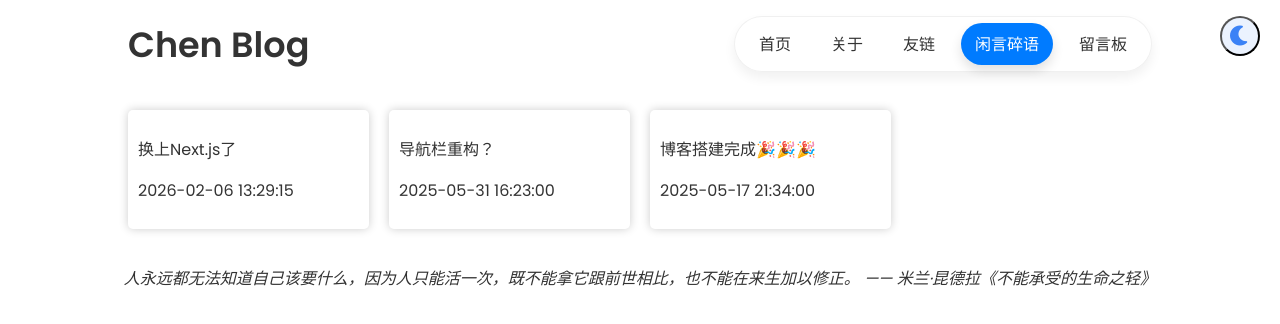
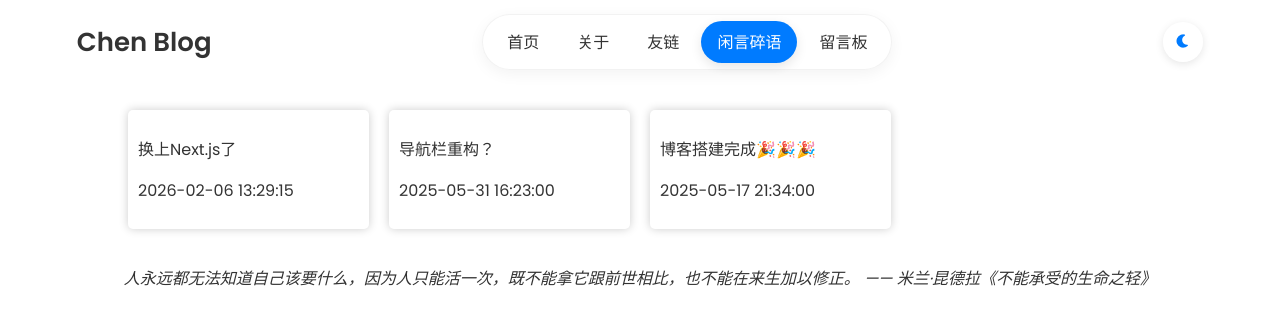
Before and after one commit to chen3283891376/chenblog, a Next.js app: page /message in a window 1280 px wide. Shown: the top 324 px of the page. Built offline with nearby package versions, Linux system fonts and the light colour scheme; no server answers.

Commit message:
feat: 加入markdown目录功能

```diff
--- a/app/components/Navbar.jsx
+++ b/app/components/Navbar.jsx
@@ -4,7 +4,7 @@ import React from 'react';
 import Link from 'next/link';
 import { usePathname, useRouter } from 'next/navigation';
 
-const Navbar = ({ isDarkMode, setIsDarkMode, haveIframe = false }) => {
+const Navbar = ({ isDarkMode, setIsDarkMode }) => {
     const pathname = usePathname() || '/';
     const router = useRouter();
 
@@ -32,29 +32,27 @@ const Navbar = ({ isDarkMode, setIsDarkMode, haveIframe = false }) => {
 
     return (
         <header className="blog-header">
-            <h1
-                className="blog-title"
-                style={{ cursor: 'pointer' }}
-                onClick={() => router.push('/')}
-            >
+            <h1 className="blog-title" onClick={() => router.push('/')}>
                 Chen Blog
             </h1>
-
-            <button className="theme-toggle-btn" onClick={toggleTheme} aria-label="切换主题">
-                {isDarkMode ? <i className="fa-solid fa-sun"></i> : <i className="fa-solid fa-moon"></i>}
-            </button>
 
             <nav className="blog-nav">
                 <div className="blog-nav-pill">
                     <ul className="blog-nav-links">
                         {links.map(link => (
-                            <li key={link.href} className="blog-nav-links-item">
-                                <Link href={link.href} className={isActive(link.href) ? 'active' : ''}>{link.label}</Link>
+                            <li key={link.href}>
+                                <Link href={link.href} className={isActive(link.href) ? 'active' : ''}>
+                                    {link.label}
+                                </Link>
                             </li>
                         ))}
                     </ul>
                 </div>
             </nav>
+
+            <button className="theme-toggle-btn" onClick={toggleTheme} aria-label="切换主题">
+                {isDarkMode ? <i className="fa-solid fa-sun"></i> : <i className="fa-solid fa-moon"></i>}
+            </button>
         </header>
     );
 };
--- a/app/globals.css
+++ b/app/globals.css
@@ -120,10 +120,6 @@ blockquote {
     border-radius: 5px;
     box-shadow: 0 4px 5px var(--shadow-color);
     transition: box-shadow var(--transition-time) ease;
-}
-
-blockquote:hover {
-    box-shadow: 0 6px 12px var(--shadow-color);
 }
 
 blockquote p {
@@ -267,7 +263,6 @@ tr {
 .pretty-button:hover {
     background-color: var(--pretty-button-hover-background-color);
     box-shadow: 0 6px 12px rgba(0, 0, 0, 0.2);
-    transform: translateY(-2px);
 }
 
 /* 深色模式下的标题和段落样式 */
@@ -403,143 +398,101 @@ tr {
     display: flex;
     align-items: center;
     justify-content: space-between;
-    padding: 16px 10%;
-    background-color: var(--background-color);
+    padding: 14px 6%;
+    background: rgba(255, 255, 255, 0.7);
+    backdrop-filter: blur(16px) saturate(180%);
+    -webkit-backdrop-filter: blur(16px) saturate(180%);
     position: fixed;
     top: 0;
     left: 0;
     right: 0;
     z-index: 999;
+    transition: all 0.3s ease;
+}
+.dark .blog-header {
+    background: rgba(40, 44, 52, 0.7);
 }
 
-/* 博客标题样式 */
 .blog-title {
     margin: 0;
-    font-size: 35px;
+    font-size: 26px;
+    font-weight: 600;
     color: var(--text-color);
+    cursor: pointer;
+    transition: 0.28s ease;
+}
+.blog-title:hover {
+    color: var(--primary-color);
 }
 
-/* 导航链接列表样式 */
+.blog-nav-pill {
+    display: flex;
+    align-items: center;
+    background: rgba(255, 255, 255, 0.5);
+    backdrop-filter: blur(10px);
+    padding: 6px 8px;
+    border-radius: 999px;
+    box-shadow: 0 4px 15px rgba(0, 0, 0, 0.05);
+    border: 1px solid rgba(0, 0, 0, 0.05);
+}
+.dark .blog-nav-pill {
+    background: rgba(255, 255, 255, 0.03);
+    border: 1px solid rgba(255, 255, 255, 0.05);
+}
+
 .blog-nav-links {
     display: flex;
-    list-style-type: none;
+    list-style: none;
+    gap: 6px;
     margin: 0;
     padding: 0;
 }
-
-/* 导航链接项样式 */
-.blog-nav-links-item {
-    margin-left: 2em;
-}
-
-/* 胶囊式导航样式（适配当前主题变量） */
-.blog-nav-pill {
-    display: inline-flex;
-    align-items: center;
-    gap: 8px;
-    background-color: rgba(255,255,255,0.6);
-    -webkit-backdrop-filter: blur(8px);
-    backdrop-filter: blur(8px);
-    padding: 6px 10px;
-    border-radius: 999px;
-    box-shadow: 0 6px 12px rgba(0,0,0,0.06);
-    border: 1px solid rgba(0,0,0,0.06);
-}
-
-.blog-nav-pill .blog-nav-links {
-    display: inline-flex;
-    gap: 12px;
-    align-items: center;
-}
-
-.blog-nav-pill .blog-nav-links-item {
-    margin-left: 0;
+.blog-nav-links li {
+    margin: 0;
 }
 
 .blog-nav-pill a {
     display: inline-block;
-    padding: 8px 14px;
+    padding: 8px 16px;
     color: var(--text-color);
     border-radius: 999px;
-    transition: all var(--transition-time) ease;
     font-weight: 500;
+    text-decoration: none;
+    transition: all 0.28s ease;
+}
+.blog-nav-pill a:hover {
+    background: color-mix(in srgb, var(--primary-color) 10%, transparent);
+}
+.blog-nav-pill a.active {
+    background: var(--primary-color);
+    color: var(--pretty-button-text-color);
+    box-shadow: 0 4px 12px rgba(0, 0, 0, 0.1);
 }
 
-.blog-nav-pill a:hover {
-    color: var(--pretty-button-text-color);
-    background-color: color-mix(in srgb, var(--pretty-button-background-color) 14%, transparent);
-    transform: none;
-    box-shadow: 0 6px 12px rgba(0,0,0,0.08);
-}
-
-/* 当前激活项样式，使用主题按钮颜色以适配深浅色 */
-.blog-nav-pill a.active {
-    background-color: var(--pretty-button-background-color);
-    color: var(--pretty-button-text-color);
-    box-shadow: 0 6px 12px rgba(0,0,0,0.12);
-    transform: none;
-}
-
-/* Make sure pill looks good in dark mode */
-.dark .blog-nav-pill {
-    background-color: rgba(255,255,255,0.03);
-    border: 1px solid rgba(255,255,255,0.04);
-    box-shadow: 0 6px 12px rgba(0,0,0,0.45);
-    -webkit-backdrop-filter: blur(6px);
-    backdrop-filter: blur(6px);
-}
-
-
-.blog-nav-links-item a {
-    color: var(--text-color);
-    text-decoration: none;
-    position: relative;
-}
-
-.blog-nav-links-item a:hover {
-    color: var(--link-hover-color);
-}
-
-/* 主题切换按钮样式 */
 .theme-toggle-btn {
-    position: absolute;
-    top: 16px;
-    right: 20px;
+    width: 40px;
+    height: 40px;
+    border-radius: 50%;
+    border: none;
+    background: rgba(255, 255, 255, 0.2);
+    backdrop-filter: blur(10px);
+    color: var(--primary-color);
     display: flex;
     align-items: center;
     justify-content: center;
-    width: 40px;
-    height: 40px;
-    border-radius: 50%;
-    background-color: rgba(59, 130, 246, 0.1);
-    color: #3b82f6;
     cursor: pointer;
-    transition: all var(--transition-time) ease;
+    transition: all 0.28s ease;
+    position: static;
+    box-shadow: 0 2px 8px rgba(0, 0, 0, 0.1);
 }
-
 .theme-toggle-btn:hover {
-    transform: scale(1.1);
-    background-color: rgba(59, 130, 246, 0.2);
+    transform: scale(1.08) rotate(10deg);
+    background: var(--primary-color);
+    color: #fff;
 }
-
-.theme-toggle-btn i {
-    font-size: 1.25rem;
-}
-
 .dark .theme-toggle-btn {
-    background-color: rgba(30, 41, 59, 1);
+    background: rgba(255, 255, 255, 0.05);
     color: #fde047;
-}
-
-/* 毛玻璃：为顶部栏和胶囊导航添加半透明 + 模糊效果 */
-.blog-header {
-    background-color: rgba(255,255,255,0.6);
-    -webkit-backdrop-filter: blur(8px);
-    backdrop-filter: blur(8px);
-}
-
-.dark .blog-header {
-    background-color: rgba(20,24,30,0.55);
 }
 
 article {
@@ -558,11 +511,14 @@ article {
     margin-left: 3px;
     padding: 6px 12px;
     border-radius: 8px;
-    border: 1px solid rgba(0,0,0,0.08);
+    border: 1px solid rgba(0, 0, 0, 0.08);
     background: transparent;
     color: var(--text-color);
     cursor: pointer;
-    transition: background-color 0.18s ease, color 0.18s ease, transform 0.08s ease;
+    transition:
+        background-color 0.18s ease,
+        color 0.18s ease,
+        transform 0.08s ease;
     font-weight: 500;
 }
 
@@ -574,7 +530,7 @@ article {
     background-color: var(--pretty-button-background-color);
     color: var(--pretty-button-text-color);
     border-color: transparent;
-    box-shadow: 0 8px 18px rgba(0,0,0,0.12);
+    box-shadow: 0 8px 18px rgba(0, 0, 0, 0.12);
 }
 
 .page-btn:focus {
@@ -583,5 +539,73 @@ article {
 }
 
 @media (max-width: 480px) {
-    .page-btn { padding: 6px 8px; margin: 0 4px; }
+    .page-btn {
+        padding: 6px 8px;
+        margin: 0 4px;
+    }
 }
+
+/* ======================
+   文章右侧目录样式
+====================== */
+.toc-container {
+    display: flex;
+    flex-direction: column;
+    gap: 6px;
+    margin-top: 12px;
+}
+
+.toc-item {
+    padding: 7px 10px;
+    border-radius: 8px;
+    font-size: 14px;
+    font-weight: 500;
+    cursor: pointer;
+    transition: all 0.2s ease;
+    white-space: nowrap;
+    overflow: hidden;
+    text-overflow: ellipsis;
+    color: var(--text-color);
+    background: transparent;
+    border: 1px solid transparent;
+}
+
+/* 层级缩进 */
+.toc-item.h1 {
+    margin-left: 0px;
+    font-weight: 600;
+}
+.toc-item.h2 {
+    margin-left: 8px;
+}
+.toc-item.h3 {
+    margin-left: 16px;
+}
+.toc-item.h4 {
+    margin-left: 24px;
+}
+.toc-item.h5 {
+    margin-left: 32px;
+}
+.toc-item.h6 {
+    margin-left: 40px;
+}
+
+/* 悬停效果 */
+.toc-item:hover {
+    background: color-mix(in srgb, var(--primary-color) 10%, transparent);
+    border-color: var(--primary-color);
+    padding-left: 12px;
+}
+
+/* 点击激活 */
+.toc-item:active {
+    transform: scale(0.97);
+}
+
+/* 空目录 */
+.toc-empty {
+    font-size: 14px;
+    color: var(--time-container-color);
+    padding: 6px 10px;
+}
--- a/app/page.jsx
+++ b/app/page.jsx
@@ -2,6 +2,7 @@
 import React from 'react';
 import NavBar from './components/Navbar';
 import Footer from './components/Footer';
+import Link from 'next/link';
 
 const itemsPerPage = 5; // 每页显示的文章数量
 
@@ -80,7 +81,7 @@ const Home = () => {
                     <div key={index}>
                         <h2>{currentArticles[index].name}</h2>
                         <p>{content}</p>
-                        <a href={`./articles?page=${currentArticles[index].id}`}>查看更多</a>
+                        <Link href={`/articles?page=${currentArticles[index].id}`}>查看更多</Link>
                         <i
                             style={{
                                 float: 'right',
--- a/package.json
+++ b/package.json
@@ -15,6 +15,7 @@
         "highlight.js": "^11.11.1",
         "katex": "^0.16.28",
         "markdown-it": "^14.1.0",
+        "markdown-it-ast": "^0.0.1",
         "next": "16.1.6",
         "react": "19.2.3",
         "react-dom": "19.2.3"
```
Also changed, not shown: app/articles/page.jsx (+89 -55 lines), 1 other file (tests, documents, lock files or other folders).
